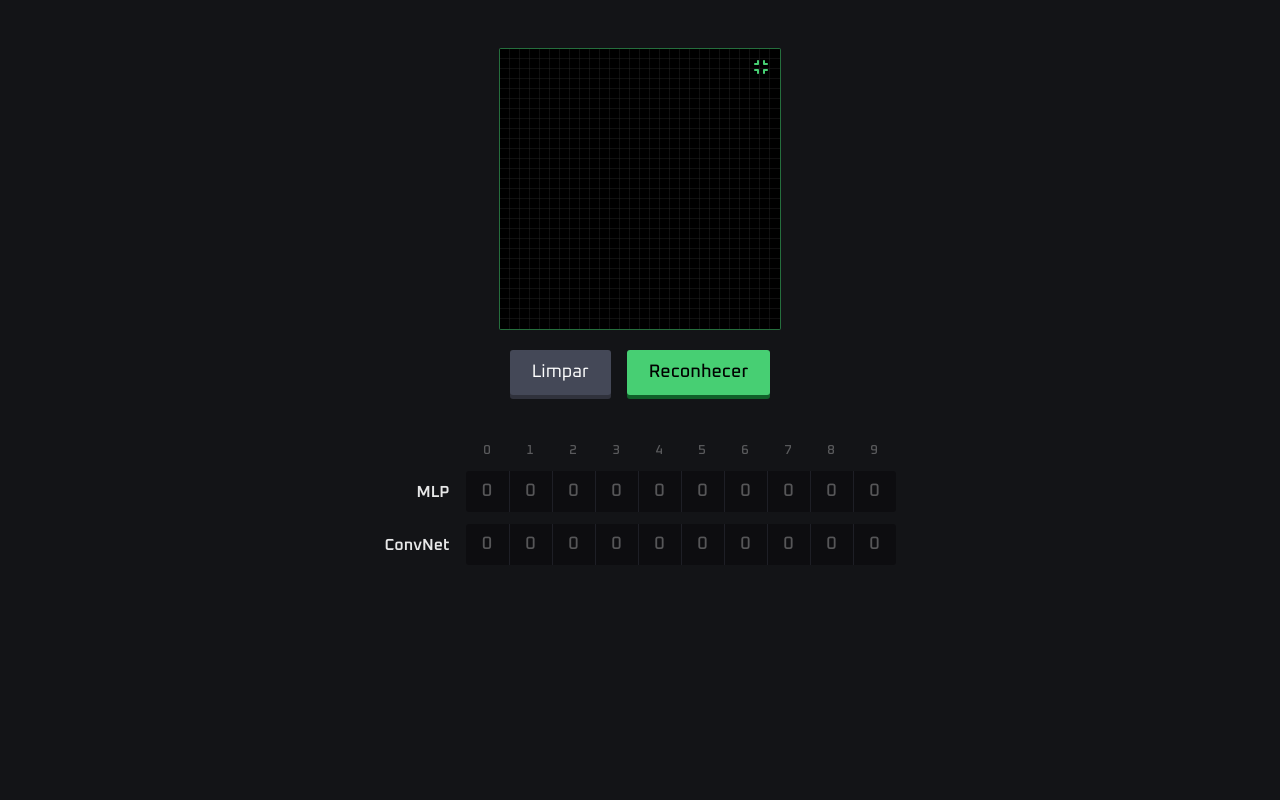
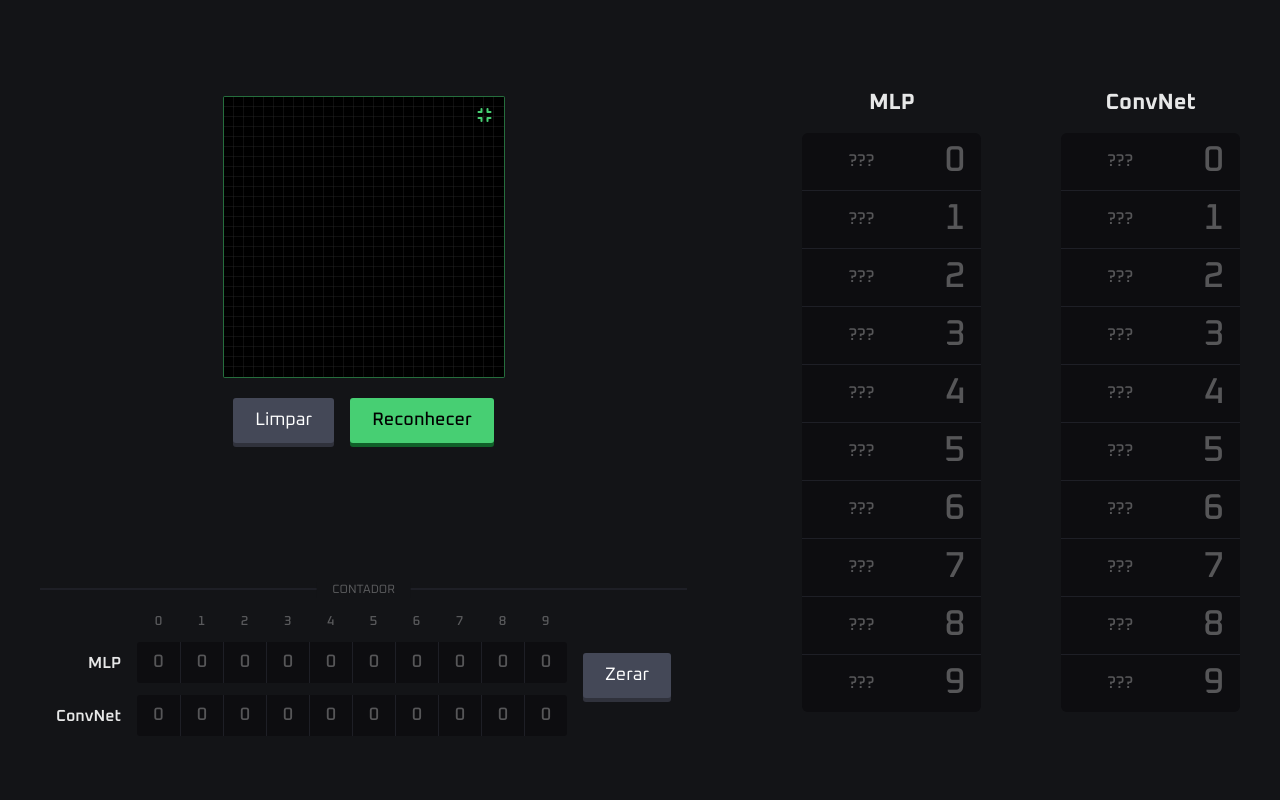
Before and after one commit to vitorp4/digit-recognizer, a FastAPI app: page / in a window 1280 px wide. Run offline with FastAPI, Linux system fonts and the light colour scheme; some libraries are stand-ins or nearby versions.

Commit message:
probabilities

```diff
--- a/static/scripts/recognition.js
+++ b/static/scripts/recognition.js
@@ -1,9 +1,22 @@
 const buttonPrediction = document.querySelector("#prediction");
-const numbersMlp = document.querySelectorAll('#mlp-counter .numbers-slider')
-const numbersConvnet = document.querySelectorAll('#convnet-counter .numbers-slider')
+const numbersMlp = document.querySelectorAll("#mlp-counter .numbers-slider");
+const numbersConvnet = document.querySelectorAll(
+  "#convnet-counter .numbers-slider"
+);
+const probabilitiesMlp = document.querySelectorAll(
+  "#mlp-probabilities .probability-wrapper"
+);
+const probabilitiesConvnet = document.querySelectorAll(
+  "#convnet-probabilities .probability-wrapper"
+);
 
 buttonPrediction.addEventListener("click", predict);
-[...numbersMlp, ...numbersConvnet].forEach(el => el.addEventListener('increment', incrementCounter));
+[...numbersMlp, ...numbersConvnet].forEach((el) =>
+  el.addEventListener("increment", incrementCounter)
+);
+[...probabilitiesMlp, ...probabilitiesConvnet].forEach((el) =>
+  el.addEventListener("highlight", highlightProbability)
+);
 
 function predict() {
   options = {
@@ -12,41 +25,77 @@ function predict() {
     body: JSON.stringify(grayScaleMatrix),
   };
 
-  fetch('/predict', options)
-    .then(response => response.json())
-    .then(data => {
-      let mlpIndex = data.findIndex(el => el.model === 'mlp');
-      let mlpDigitResult = data[mlpIndex]['digit']
-      numbersMlp[mlpDigitResult].dispatchEvent(new Event('increment'));
+  eraseProbabilities([...probabilitiesMlp, ...probabilitiesConvnet]);
 
-      let convnetIndex = data.findIndex(el => el.model === 'convnet');
-      let convnetDigitResult = data[convnetIndex]['digit']
-      numbersConvnet[convnetDigitResult].dispatchEvent(new Event('increment'));
+  fetch("/predict", options)
+    .then((response) => response.json())
+    .then((data) => {
+      let mlpResult = data.find((el) => el.model === "mlp");
+      updateProbabilities(probabilitiesMlp, mlpResult.probabilities);
+      let mlpDigitResult = mlpResult.digit;
+
+      probabilitiesMlp[mlpDigitResult].dispatchEvent(new Event("highlight"));
+
+      setTimeout(
+        () => numbersMlp[mlpDigitResult].dispatchEvent(new Event("increment")),
+        1000
+      );
+
+      let convnetResult = data.find((el) => el.model === "convnet");
+      updateProbabilities(probabilitiesConvnet, convnetResult.probabilities);
+      let convnetDigitResult = convnetResult.digit;
+      probabilitiesConvnet[convnetDigitResult].dispatchEvent(new Event("highlight"));
+
+      setTimeout(
+        () =>
+          numbersConvnet[convnetDigitResult].dispatchEvent(new Event("increment")),
+        1000
+      );
     });
 }
 
 function incrementCounter() {
-  let firstChild = this.querySelector('div:last-child');
+  let firstChild = this.querySelector("div:last-child");
   let c = +firstChild.innerHTML;
 
-  newDiv = document.createElement('div');
+  newDiv = document.createElement("div");
   newDiv.innerHTML = c + 1;
-  newDiv.style.color = 'rgba(255,255,255,0.9)';
+  newDiv.style.color = "rgba(255,255,255,0.9)";
   this.append(newDiv);
   const animDuration = 500;
 
-  const sliding = [
-    { transform: 'translateY(-50px)' },
-  ];
+  const sliding = [{ transform: "translateY(-50px)" }];
 
   const slidingOptions = {
     duration: animDuration,
-    iterations: 1
-  }
+    iterations: 1,
+  };
 
   this.animate(sliding, slidingOptions);
 
-  setTimeout(()=> {
+  setTimeout(() => {
     firstChild.remove();
   }, animDuration);
-};
+}
+
+function highlightProbability(ev) {
+  setTimeout(() => ev.target.classList.add("highlight"), 10);
+}
+
+function updateProbabilities(elements, probabilities) {
+  elements.forEach((el, i) => {
+    let expNotation = probabilities[i].toExponential(2);
+    let decimal = parseFloat(expNotation.slice(0, 4));
+    let exponent = parseInt(expNotation.slice(5));
+    el.querySelector(
+      ".probability-result"
+    ).innerHTML = `${decimal}x10<sup>${exponent}</sup>`;
+  });
+}
+
+function eraseProbabilities(elements) {
+  elements.forEach((el) => {
+    el.classList.remove("highlight");
+    el.querySelector(".probability-result").innerHTML = "";
+  });
+}
--- a/static/styles/counter.css
+++ b/static/styles/counter.css
@@ -1,18 +1,52 @@
+.simulator-container {
+  display: flex;
+  width: 1200px;
+  justify-content: space-between;
+  align-items: center;
+  margin: auto;
+  height: 100vh;
+}
+
 .draw-counter {
   display: flex;
   flex-direction: column;
   align-items: center;
-  gap: 48px;
+  justify-content: space-between;
+  height: 100%;
+  padding: 48px 0;
+  /* gap: 48px; */
 }
 
 .counter {
   display: flex;
+  border-top: 2px solid var(--section-gray);
+  width: fit-content;
+  padding: 24px 16px 16px 16px;
+  position: relative;
+  align-items: center;
+  gap: 16px;
+}
+
+.counter::before {
+  content: 'CONTADOR';
+  position: absolute;
+  background-color: var(--bg-color);
+  padding: 0 16px;
+  left: 50%;
+  font-size: 12px;
+  font-family: Oxanium, cursive;
+  color: rgba(255, 255, 255, 0.3);
+  line-height: 16px;
+  top: -8px;
+  transform: translateX(-50%);
+}
+
+.counter-button-wrapper {
+  display: flex;
+  align-items: flex-end;
   flex-direction: column;
-  align-items: flex-end;
-  width: fit-content;
   gap: 12px;
 }
-
 
 .counter-model {
   display: flex;
@@ -51,7 +85,7 @@
   height: 41px;
 }
 
-.increment-wrapper + .increment-wrapper {
+.increment-wrapper:not(:first-child) {
   border-left: 1px solid var(--section-gray);
 }
 
--- a/static/styles/main.css
+++ b/static/styles/main.css
@@ -13,6 +13,7 @@
   --section-gray: #1e1f26;
   --dark-gray: #1d1e22;
   --bg-color: #131417;
+  --skeleton-secondary: #38383F;
   --black: #000;
 
   --yellow-chip: #ffdd40;
@@ -42,19 +43,19 @@ button {
   border: none;
 }
 
-button#clear {
+.button-secondary {
   background-color: var(--secondary-button-bg);
   box-shadow: 0 4px 0 0 var(--secondary-button-shadow);
   color: white;
 }
 
-button#prediction {
+.button-primary {
   font-weight: 500;
   background-color: var(--primary-button-bg);
   box-shadow: 0 4px 0 0 var(--primary-button-shadow);
 }
 
-button#clear:active, button#prediction:active {
+:where(.button-secondary, .button-primary):active {
   box-shadow: none;
   transform: translateY(2px);
 }
--- /dev/null
+++ b/static/styles/probability.css
@@ -0,0 +1,103 @@
+@property --angle {
+  syntax: '<angle>';
+  inherits: false;
+  initial-value: 0deg;
+}
+
+.probabilities {
+  display: flex;
+  gap: 80px;
+}
+
+.probability-name {
+  font-family: Oxanium, cursive;
+  color: rgba(255,255,255,0.9);
+  font-weight: 700;
+  font-size: 22px;
+  text-align: center;
+  margin-bottom: 16px;
+}
+
+.probabilities-wrapper {
+  background-color: var( --simulator-black);
+  border-radius: 6px;
+  overflow: hidden;
+}
+
+.probability-wrapper {
+  padding: 6px 16px;
+  display: flex;
+  gap: 40px;
+  align-items: center;
+  position: relative;
+  overflow: hidden;
+  color: rgba(255, 255, 255, 0.3);
+  font-family: Oxanium, cursive;
+}
+
+.probability-wrapper:not(:first-child) {
+  border-top: 1px solid var(--section-gray);
+}
+
+.probability-result {
+  font-size: 17px;
+  font-weight: 500;
+  width: 86px;
+  text-align: center;
+  color: inherit;
+}
+
+@keyframes angle-frames {
+  to {
+    --angle: 180deg;
+  }
+}
+
+.probability-wrapper.highlight {
+  z-index: 2;
+  border-radius: 4px;
+  color: rgba(255, 255, 255, 0.9);
+}
+
+.probability-wrapper.highlight::after {
+  content: '';
+  position: absolute;
+  top: 50%;
+  left: 50%;
+  transform: translate(-50%, -50%);
+  background: conic-gradient(var(--primary-button-bg) 0deg var(--angle), transparent var(--angle) 180deg, var(--primary-button-bg) 180deg calc(180deg + var(--angle)), transparent calc(180deg + var(--angle)) 360deg);
+  width: calc(100% + 100px);
+  height: calc(100% + 100px);
+  z-index: -2;
+  animation: angle-frames 2s cubic-bezier(.43,.45,0,.99) forwards;
+}
+
+.probability-wrapper.highlight::before {
+  content: '';
+  position: absolute;
+  inset: 3px;
+  background-color: var(--simulator-black);
+  border-radius: 3px;
+  z-index: -1;
+}
+
+.probability-digit {
+  font-size: 36px;
+  font-weight: 500;
+  color: inherit;
+}
+
+.probability-result:empty {
+  height: 21px;
+  background-size: 500px;
+  background-image: linear-gradient(80deg, var(--simulator-black) 65%, var(--skeleton-secondary) 70% 70%, var(--simulator-black) 75%);
+  background-repeat: no-repeat;
+  background-position-x: -414px;
+  animation: skeleton 2s infinite;
+}
+
+@keyframes skeleton {
+  to {
+    background-position-x: 0px;
+  }
+}
--- a/templates/macros/counter.html
+++ b/templates/macros/counter.html
@@ -1,8 +1,8 @@
-{% macro increment() %}
-<div class='increment-wrapper'>
-  <div class='numbers-slider'>
-    <div>0</div>
-  </div>
+{% macro labels() %}
+<div class="counter-labels">
+  {% for i in range(10) %}
+  <div class="counter-label">{{ loop.index0 }}</div>
+  {% endfor %}
 </div>
 {% endmacro %}
 
@@ -13,7 +13,11 @@
   </div>
   <div id="{{ modelName | lower }}-counter" class="counter-wrapper">
     {% for i in range(10) %}
-      {{ increment() }}
+    <div class='increment-wrapper'>
+      <div class='numbers-slider'>
+        <div>0</div>
+      </div>
+    </div>
     {% endfor %}
   </div>
 </div>
--- /dev/null
+++ b/templates/macros/probability.html
@@ -0,0 +1,13 @@
+{% macro probability(modelName) %}
+<div id="{{ modelName | lower }}-probabilities" class="probability-model">
+  <div class="probability-name">{{ modelName }}</div>
+  <div class="probabilities-wrapper">
+    {% for i in range(10) %}
+    <div class="probability-wrapper">
+      <div class="probability-result">???</div>
+      <div class="probability-digit">{{ loop.index0 }}</div>
+    </div>
+    {% endfor %}
+  </div>
+</div>
+{% endmacro %}
--- a/templates/pages/simulator.html
+++ b/templates/pages/simulator.html
@@ -1,15 +1,17 @@
 {% extends 'layouts/layout.html' %}
 {% import 'macros/counter.html' as counter %}
+{% import 'macros/probability.html' as probability %}
 
 {% block head %}
 <link rel="stylesheet" href="{{ url_for('static', path='styles/canvas.css') }}"/>
 <link rel="stylesheet" href="{{ url_for('static', path='styles/counter.css') }}"/>
+<link rel="stylesheet" href="{{ url_for('static', path='styles/probability.css') }}"/>
 <script src="{{ url_for('static', path='scripts/canvas.js')}}" defer></script>
 <script src="{{ url_for('static', path='scripts/recognition.js')}}" defer></script>
 {% endblock %}
 
 {% block content %}
-<div class="container">
+<div class="simulator-container">
   <div class="draw-counter">
     <div class="draw-wrapper">
       <div class="canvas-wrapper">
@@ -24,20 +26,25 @@
         <canvas id="pixeled-canvas"></canvas>
       </div>
       <div class="draw-buttons">
-        <button type="button" id="clear">Limpar</button>
-        <button type="button" id="prediction">Reconhecer</button>
+        <button type="button" id="clear" class="button-secondary">Limpar</button>
+        <button type="button" id="prediction" class="button-primary">Reconhecer</button>
       </div>
     </div>
 
     <div class="counter">
-      <div class="counter-labels">
-        {% for i in range(10) %}
-        <div class="counter-label">{{ loop.index0 }}</div>
-        {% endfor %}
+      <div class="counter-button-wrapper">
+        {{ counter.labels() }}
+        {{ counter.modelCounter('MLP') }}
+        <!-- {{ counter.labels() }} -->
+        {{ counter.modelCounter('ConvNet') }}
       </div>
-      {{ counter.modelCounter('MLP') }}
-      {{ counter.modelCounter('ConvNet') }}
+      <button type="button" class="button-secondary">Zerar</button>
     </div>
+  </div>
+
+  <div class="probabilities">
+    {{ probability.probability('MLP') }}
+    {{ probability.probability('ConvNet') }}
   </div>
 </div>
 {% endblock %}
```
